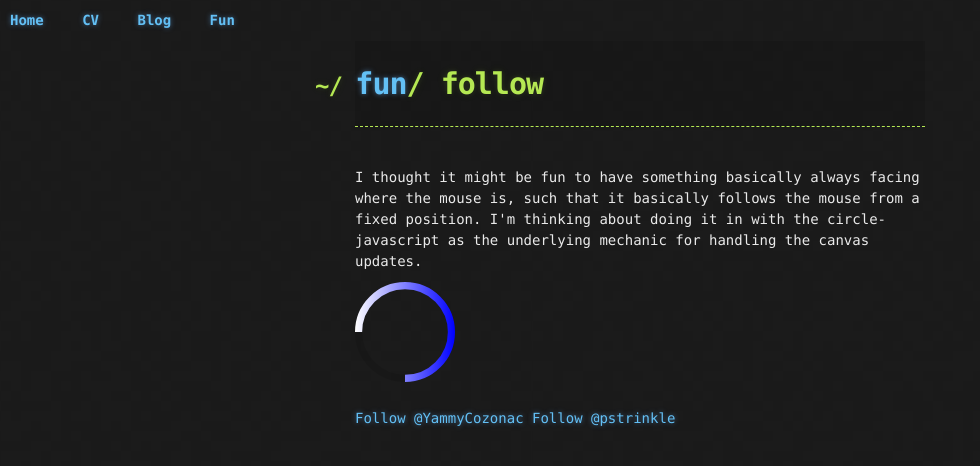
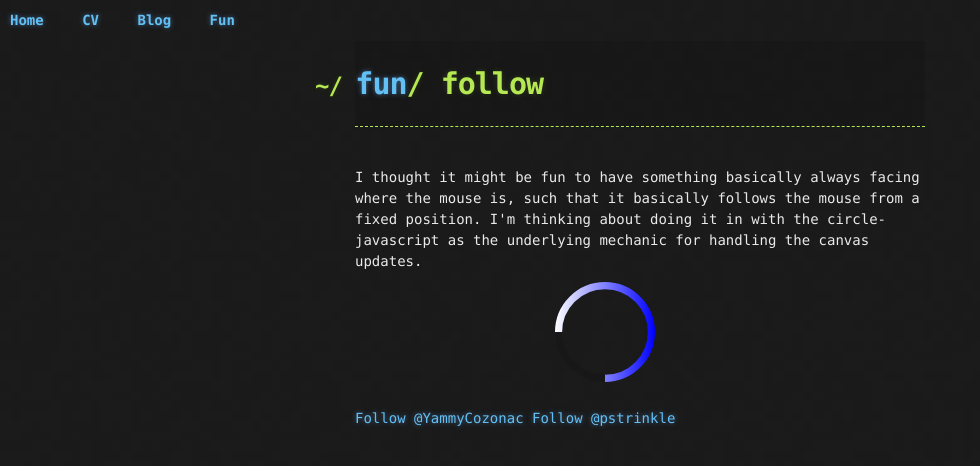
Before and after one commit to pstrinkle/pstrinkle.github.io, a Jekyll site: the page built from fun/follow.html, in a window 1280 px wide. Shown: the top 466 px of the page, without its empty margins (0-980 px from the left). Built offline with Jekyll 4.4.1, drawn with Linux system fonts in a browser that asks for light colours; nearby versions of some CDN libraries; comment, search, counter and statistics services are not loaded.

Commit message:
Update follow.html

```diff
--- a/fun/follow.html
+++ b/fun/follow.html
@@ -8,12 +8,11 @@ from a fixed position.  I'm thinking about doing it in with the circle-javascrip
 updates.</p>
 
 <div class="row">
-  <div class="col-md-3">
-    <div id="c_circle"></div>
-  </div>
-  <div class="col-md-3"></div>
-  <div class="col-md-3"></div>
-  <div class="col-md-3"></div>
+  <div class="col-md-2"></div>
+  <div class="col-md-2"></div>
+  <div class="col-md-4"><div id="c_circle"></div></div>
+  <div class="col-md-2"></div>
+  <div class="col-md-2"></div>
 </div>
 
 <script src="{{ site.github.url }}/javascripts/jquery-circle-progress/circle-progress.js"></script>
```
